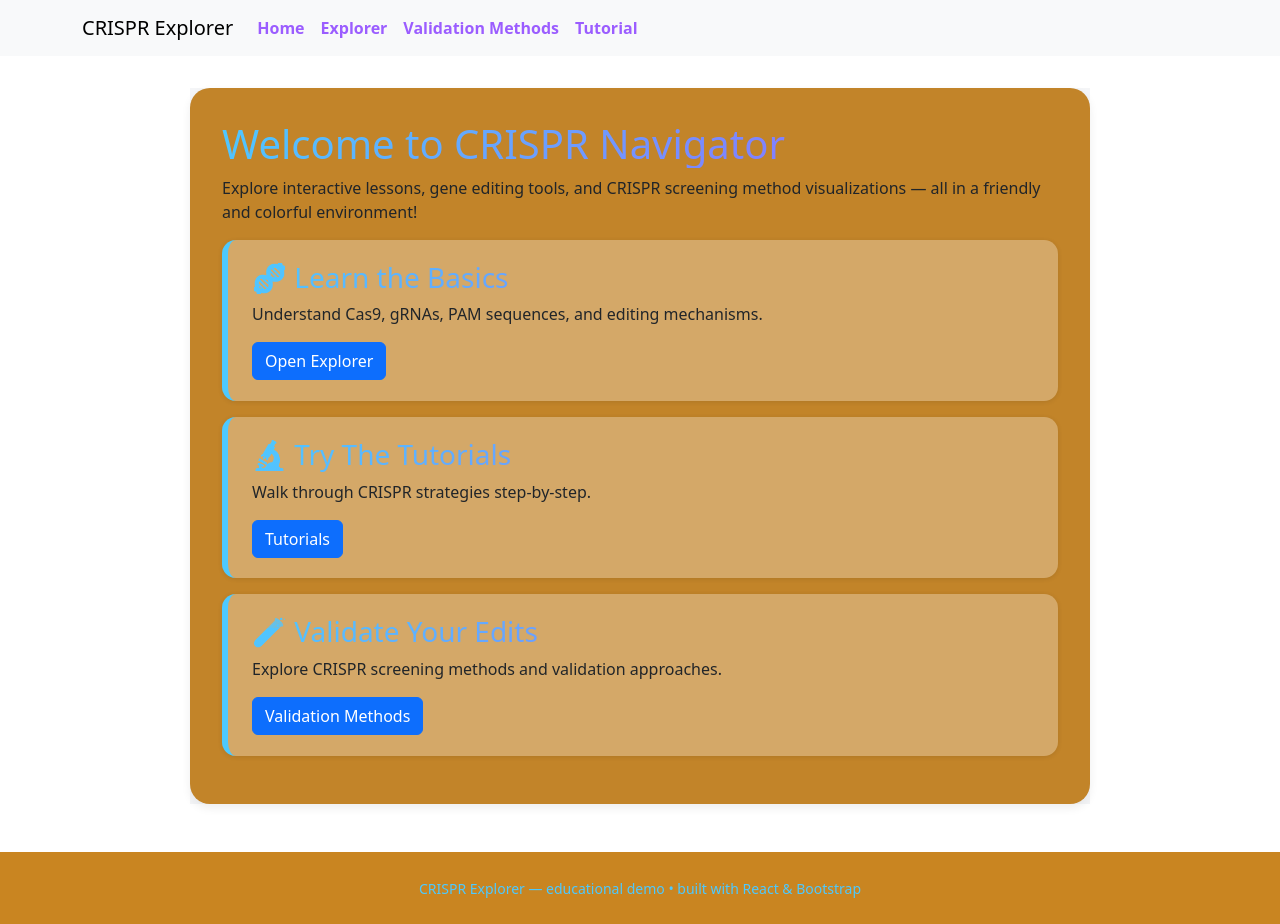
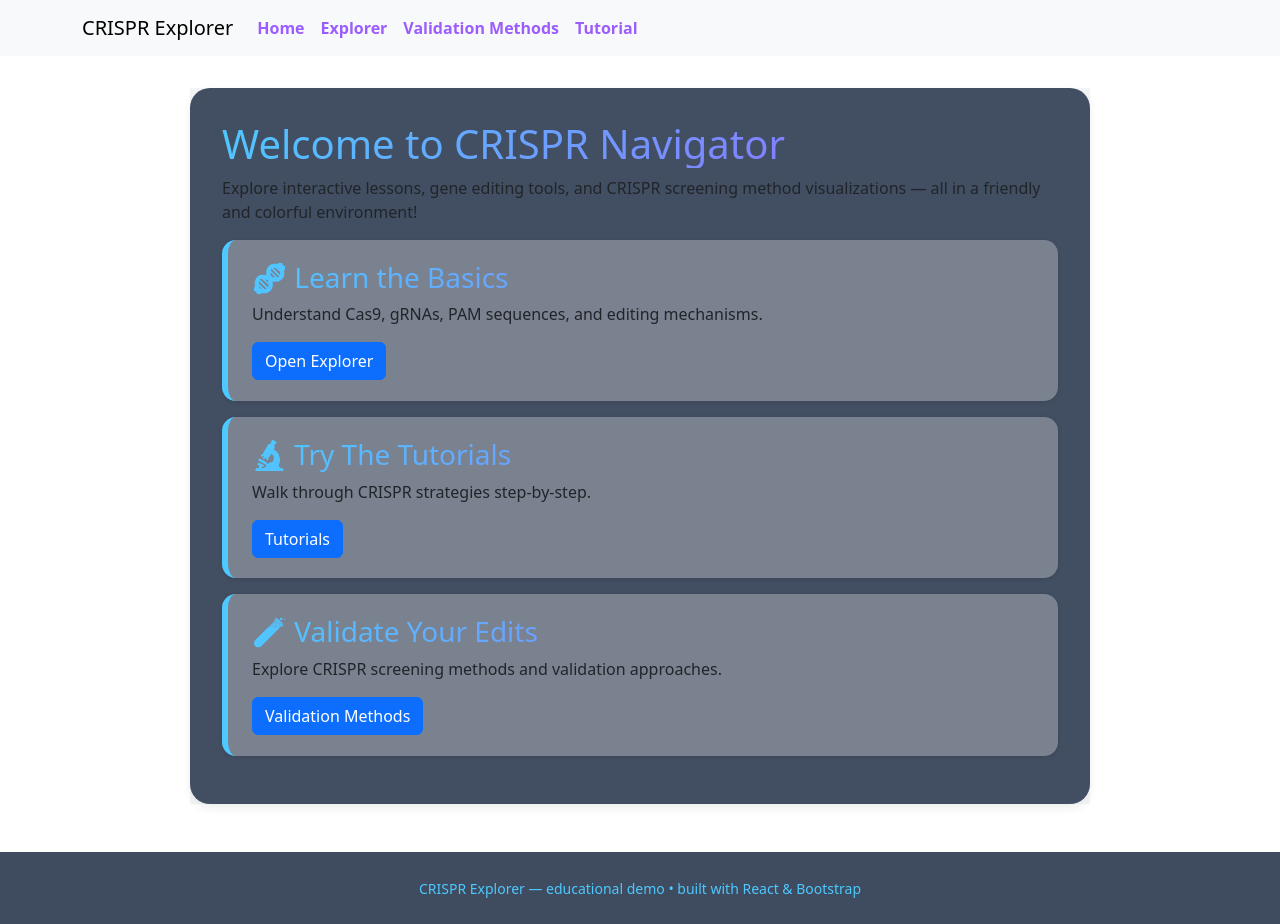
Before and after one commit to CS571-F25/p68, a React (Vite) app: page / in a window 1280 px wide. Built offline with nearby package versions, Linux system fonts and the light colour scheme.

Commit message:
change back to origin background

```diff
--- a/src/index.css
+++ b/src/index.css
@@ -10,7 +10,7 @@
 
 /* ========= GLOBAL PAGE STYLE ========= */
 body {
-  background: #c98521;
+  background: #3f4b5f;
   font-family: 'Inter', sans-serif;
   margin: 0;
   padding: 0;
@@ -33,7 +33,7 @@ header {
   margin: 2rem auto;
   padding: 2rem;
   width: min(90%, 900px);
-  background: #c98521;
+  background: #3f4b5f;
   border-radius: 20px;
   box-shadow: 0 4px 10px rgba(0,0,0,0.07);
   position: relative;
@@ -120,7 +120,7 @@ h1, h2, h3 {
 
 /* ========= FOOTER ========= */
 footer {
-  background: #c98521;
+  background: #3f4b5f;
   padding: 1.5rem;
   text-align: center;
   color: var(--crispr-blue);
```
Also changed, not shown: 4 other files (tests, documents, lock files or other folders).
